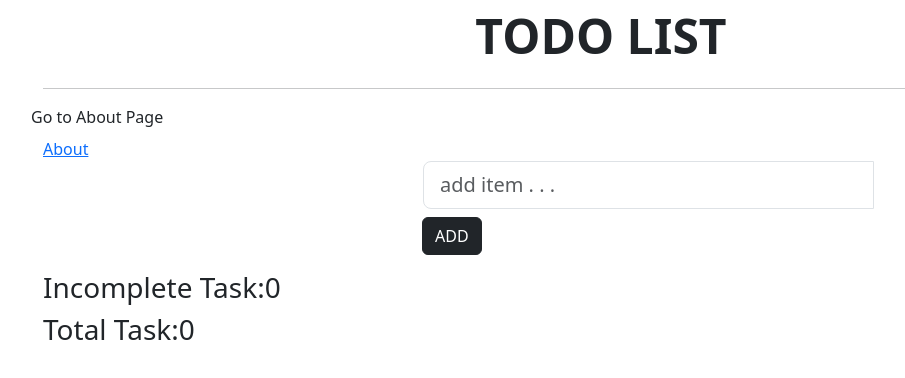
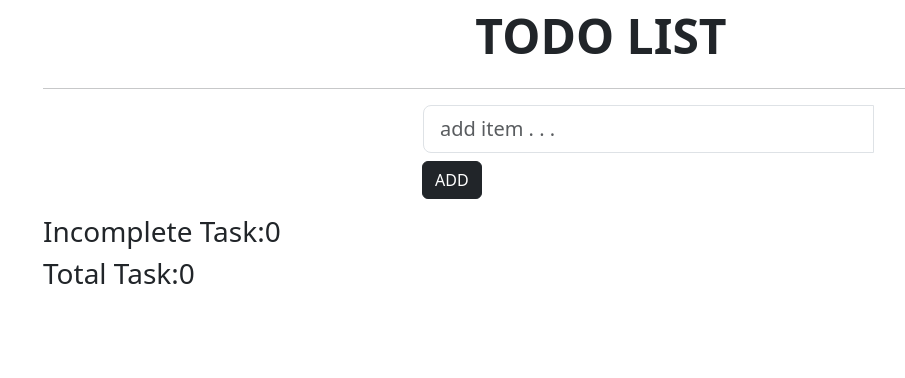
Before and after one commit to Manas-15/todo-app, a React (Create React App) app: page / in a window 1280 px wide. Shown: the top 378 px of the page, without its empty margins (39-944 px from the left). Built offline with nearby package versions, Linux system fonts and the light colour scheme.

Commit message:
modified

```diff
--- a/src/App.js
+++ b/src/App.js
@@ -101,14 +101,14 @@ const App = () => {
         </Row>
 
         <hr />
-        <Row>
+        {/* <Row>
           Go to About Page{" "}
           <InputGroup>
             <Link to="/about" variant="dark" className="mt-2">
               About
             </Link>
           </InputGroup>
-        </Row>
+        </Row> */}
         <Row>
           <Col md={{ span: 5, offset: 4 }}>
             <InputGroup className="mb-3">
```
